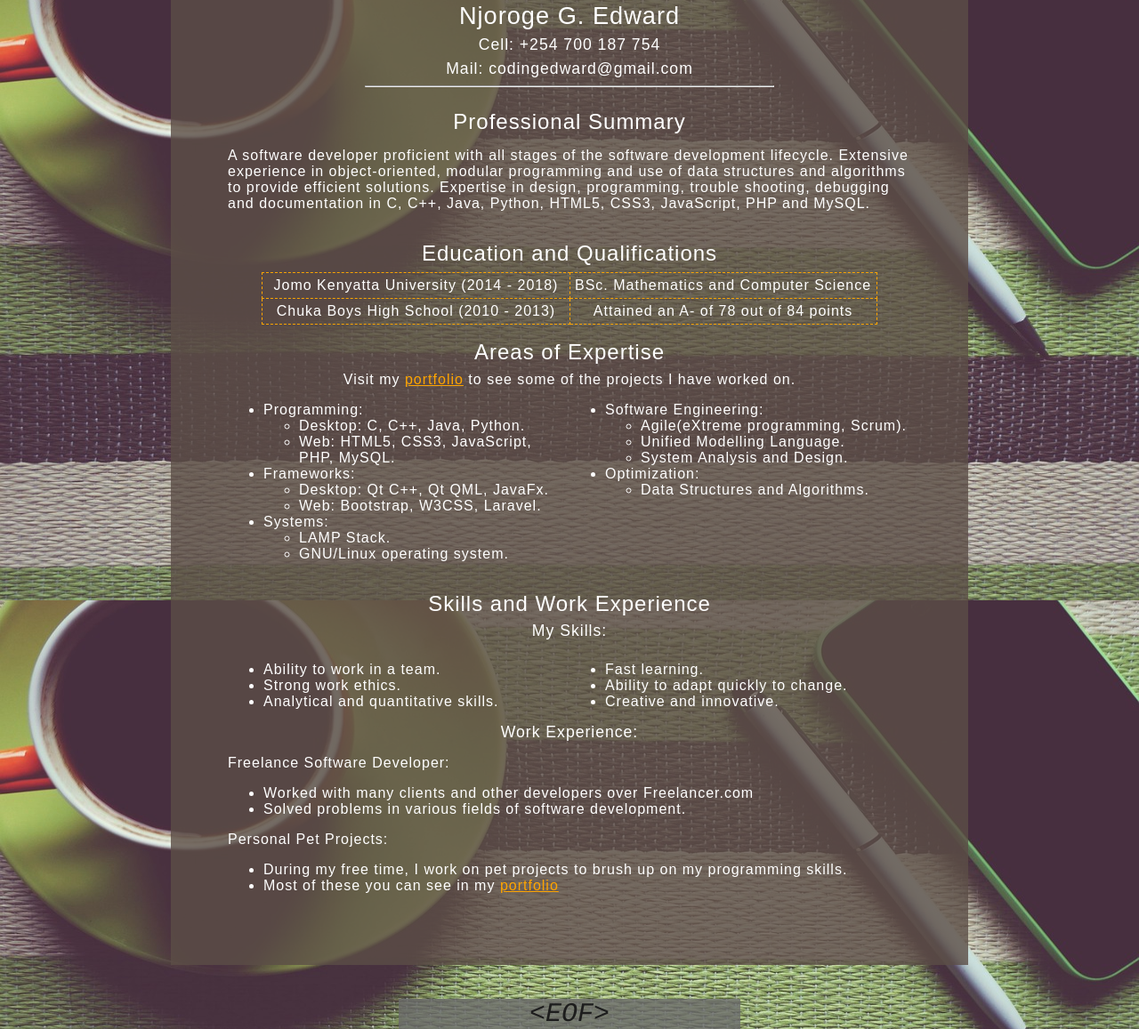
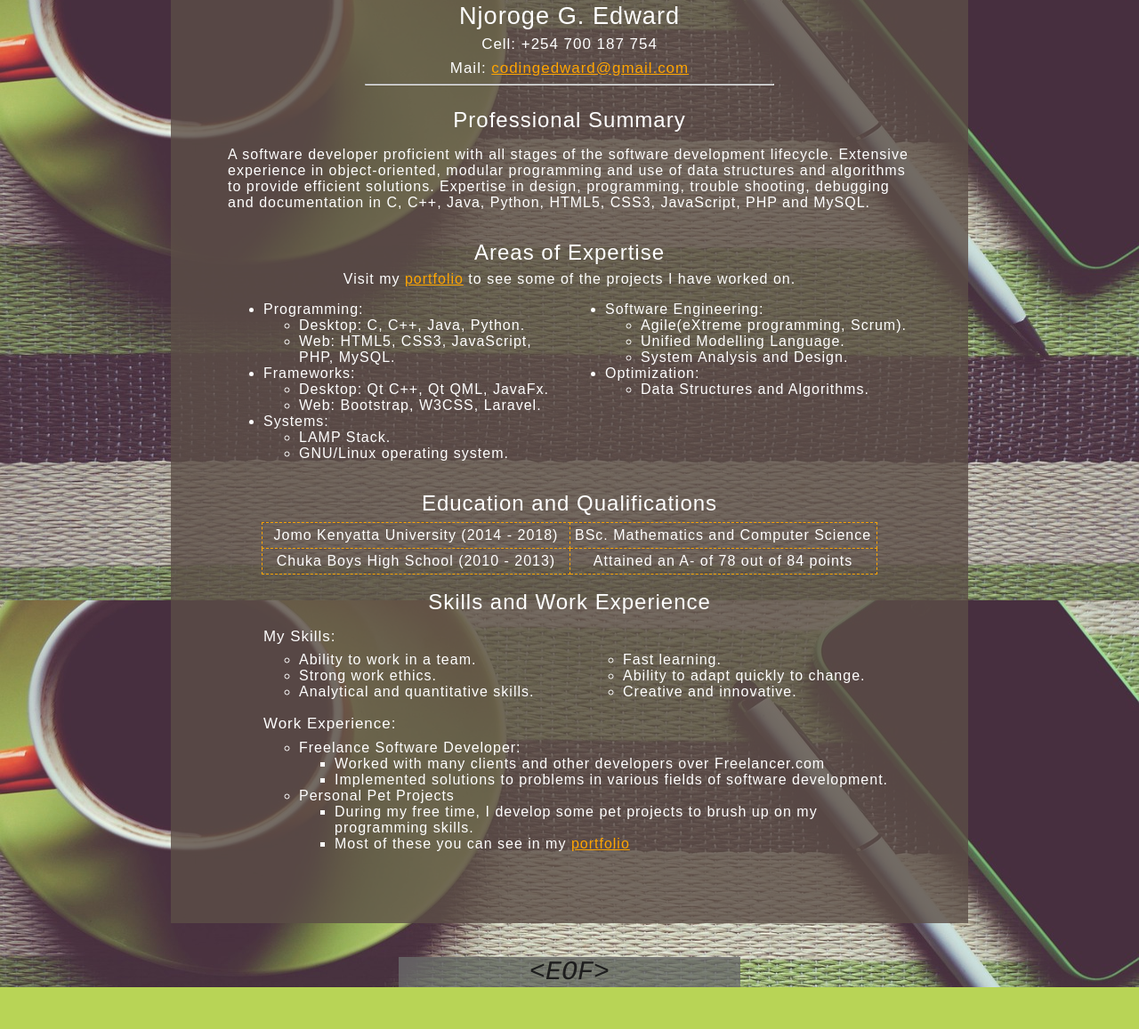
Before and after one commit to gitaumoses4/codingedward.github.io, a plain HTML site: page resume.html in a window 1280 px wide. Shown: the part 125-1282 px from the top of the page at 89% size. After the commit the page ends 1235 px from the top, so only its background shows below. Drawn offline with Linux system fonts and the light colour scheme.

Commit message:
fixed resume

```diff
--- a/css/style.css
+++ b/css/style.css
@@ -58,7 +58,7 @@ h5 {
 }
 
 h6 {
-  font-size: 1.1rem;
+  font-size: 1.06rem;
 }
 
 
--- a/resume.html
+++ b/resume.html
@@ -56,7 +56,7 @@
 				<div class="resume-card" style="margin-top: 5%;">
 					<h3>Njoroge G. Edward</h3>
 						<h6>Cell: +254 700 187 754</h6>
-						<h6>Mail: codingedward@gmail.com</h6>
+						<h6>Mail: <a href="mailto: codingedward@gmail.com">codingedward@gmail.com</a></h6>
 						<hr><br>
 						<h4>Professional Summary</h4>
 						<p>A software developer proficient with all stages of
@@ -64,17 +64,7 @@
 							data structures and algorithms to provide efficient solutions. Expertise in design, programming, trouble shooting, debugging and
 							documentation in C, C++, Java, Python, HTML5, CSS3, JavaScript, PHP and MySQL.
 						</p><br>
-						<h4>Education and Qualifications</h4>
-						<table>
-							<tr>
-								<td>Jomo Kenyatta University (2014 - 2018)</td>
-								<td>BSc. Mathematics and Computer Science</td>
-							</tr>
-							<tr>
-								<td>Chuka Boys High School (2010 - 2013)</td>
-								<td>Attained an A- of 78 out of 84 points</td>
-							</tr>
-						</table><br>
+
 						<h4>Areas of Expertise</h4>
 						<div >Visit my <a href="portfolio.html">portfolio</a> to see some of the projects I
 							have worked on.</div>
@@ -113,11 +103,22 @@
 								</ul>
 							</div>
 						</div>
-
 						<br style="clear: both">
+						<h4>Education and Qualifications</h4>
+						<table>
+							<tr>
+								<td>Jomo Kenyatta University (2014 - 2018)</td>
+								<td>BSc. Mathematics and Computer Science</td>
+							</tr>
+							<tr>
+								<td>Chuka Boys High School (2010 - 2013)</td>
+								<td>Attained an A- of 78 out of 84 points</td>
+							</tr>
+						</table><br>
 						<h4>Skills and Work Experience</h4>
+						<div style="text-align: left; letter-spacing: 1px;">
+							<ul>
 								<h6>My Skills:</h6>
-						<div style="text-align: left; letter-spacing: 1px;">
 								<div style="float: left; width: 50%;">
 									<ul>
 										<li>Ability to work in a team.</li>
@@ -132,18 +133,22 @@
 										<li>Creative and innovative.</li>
 									</ul>
 								</div>
-						</div>
+								<br style="clear: both"><br>
 								<h6>Work Experience:</h6>
-						<p>Freelance Software Developer:</p>
+								<ul>
+									<li>Freelance Software Developer:</li>
 									<ul>
 										<li>Worked with many clients and other developers over Freelancer.com</li>
-							<li>Solved problems in various fields of software development.</li>
+										<li>Implemented solutions to problems in various fields of software development.</li>
 									</ul>
-						<p>Personal Pet Projects:</p>
+									<li>Personal Pet Projects</li>
 									<ul>
-							<li>During my free time, I work on pet projects to brush up on my programming skills.</li>
+										<li>During my free time, I develop some pet projects to brush up on my programming skills.</li>
 										<li>Most of these you can see in my <a href="portfolio.hmtl">portfolio</a> </li>
 									</ul>
+								</ul>
+							</ul>
+						</div>
 					</div>
 				<div class="eof">&lt;EOF&gt;</div>
 			</center>
@@ -154,8 +159,8 @@
 		<div class="sidebar">
 			<ul class="sidebar-list">
 				<li class="sidebar-item"><a href="index.html" class="sidebar-anchor">About Me</a></li>
-				<li class="sidebar-item"><a href="#" class="sidebar-anchor">Portfolio</a></li>
-				<li class="sidebar-item"><a href="#" class="sidebar-anchor">Blog</a></li>
+				<li class="sidebar-item"><a href="portfolio.html" class="sidebar-anchor">Portfolio</a></li>
+				<li class="sidebar-item"><a href="blog.html" class="sidebar-anchor">Blog</a></li>
 				<li class="sidebar-item"><a href="resume.html" class="sidebar-anchor">Résumé</a></li>
 				<li class="sidebar-item"><a href="contact.html" class="sidebar-anchor">Contact</a></li>
 			</ul>
```
Also changed, not shown: contact.html (+2 -2 lines), index.html (+2 -2 lines), blog.html (added). Lines whose indentation alone changed are shown as unchanged.
